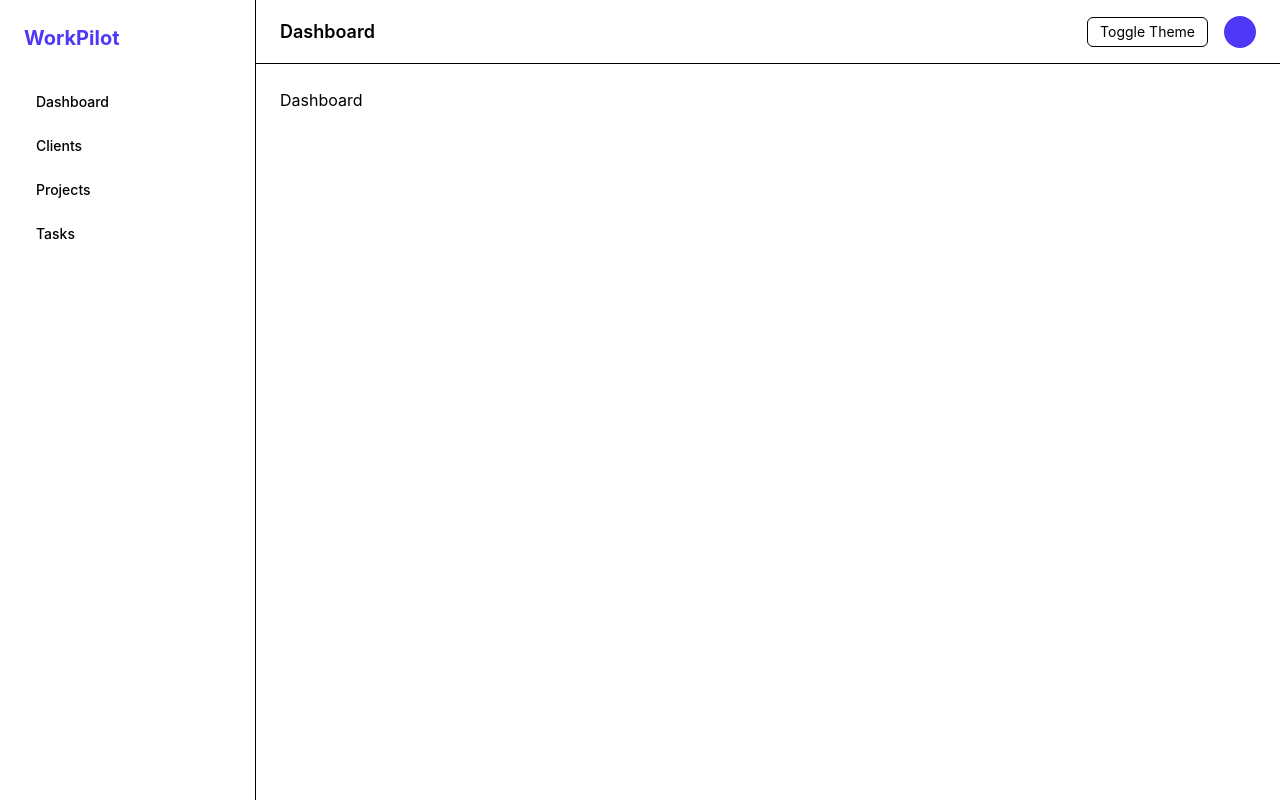
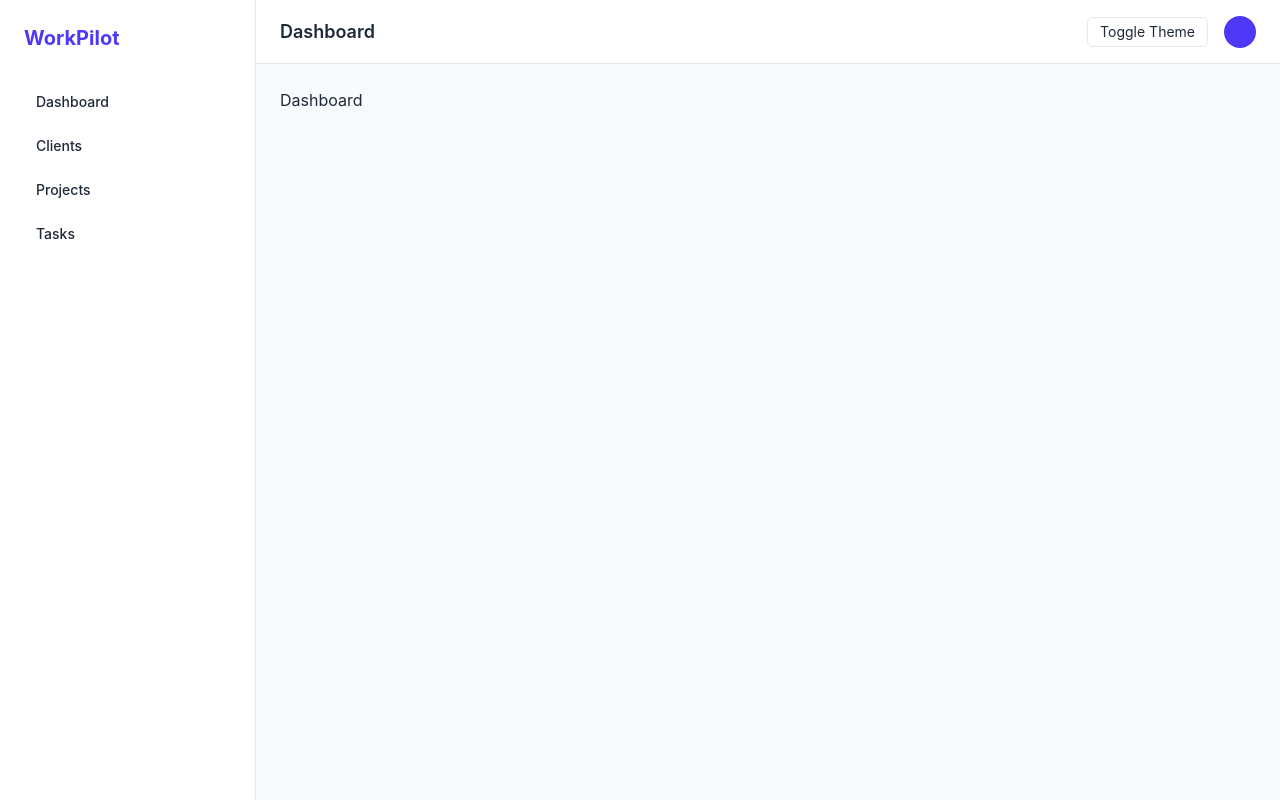
Before and after one commit to VCNtech-123/workpilot, a React (Vite) app in the folder client/: page / in a window 1280 px wide. Built offline with nearby package versions, Linux system fonts and the light colour scheme.

Commit message:
feat: remove App component and enhance index.css with new utility classes

```diff
--- a/client/src/App.tsx
+++ /dev/null
@@ -1,9 +0,0 @@
-import DashboardLayout from "./layouts/DashboardLayout";
-
-export const App = () => {
-  return (
-    <DashboardLayout />
-  );
-}
-
-export default App;
--- a/client/src/index.css
+++ b/client/src/index.css
@@ -26,30 +26,38 @@
   --color-primary-hover: var(--color-indigo-300);
 }
 
-@import "tailwindcss";
 
-@custom-variant dark (&:where(.dark, .dark *));
+@layer components {
+  .bg-app {
+    background-color: var(--color-bg);
+  }
 
-@theme {
-  --color-bg: var(--color-gray-50);
-  --color-card: var(--color-white);
-  --color-border: var(--color-gray-200);
-  --color-text: var(--color-gray-800);
+  .bg-card {
+    background-color: var(--color-card);
+  }
 
-  --color-primary: var(--color-indigo-600);
-  --color-primary-hover: var(--color-indigo-500);
+  .border-app {
+    border-color: var(--color-border);
+  }
 
-  --color-success: var(--color-emerald-500);
-  --color-danger: var(--color-red-500);
-  --color-warning: var(--color-amber-500);
+  .text-app {
+    color: var(--color-text);
+  }
+
+  .text-primary {
+    color: var(--color-primary);
+  }
+
+  .bg-primary {
+    background-color: var(--color-primary);
+  }
+
+  .btn-primary {
+    background-color: var(--color-primary);
+    color: white;
+  }
+
+  .btn-primary:hover {
+    background-color: var(--color-primary-hover);
+  }
 }
-
-.dark {
-  --color-bg: var(--color-gray-950);
-  --color-card: var(--color-gray-900);
-  --color-border: var(--color-gray-800);
-  --color-text: var(--color-gray-100);
-
-  --color-primary: var(--color-indigo-400);
-  --color-primary-hover: var(--color-indigo-300);
-}
--- a/client/src/main.tsx
+++ b/client/src/main.tsx
@@ -1,7 +1,6 @@
 import { StrictMode } from 'react'
 import { createRoot } from 'react-dom/client'
 import './index.css'
-import App from './App.tsx'
 import { AppRouter } from './routes/router.tsx'
 
 createRoot(document.getElementById('root')!).render(
```
